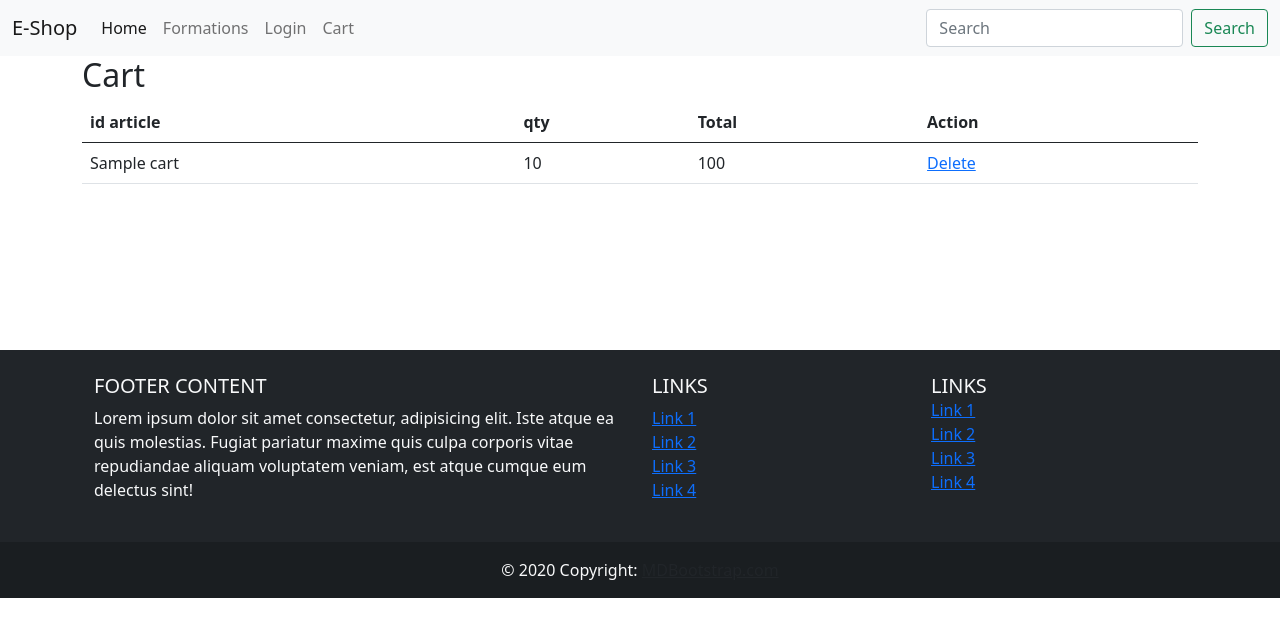
After one commit to JennyViannay/0321_projet_2_fil_rouge, a PHP site: the page made by src/View/Home/cart.html.twig in a window 1280 px wide. The commit adds this page. Shown: the top 637 px of the page. Run offline with PHP 8.4, Linux system fonts and the light colour scheme; the template is opened without the code that fills it: most values are stand-ins (such as "Sample title", 1, 10 or a date in 2020); some libraries are stand-ins or nearby versions.

Commit message:
gestion du panier

```diff
--- a/src/View/Article/index.html.twig
+++ b/src/View/Article/index.html.twig
@@ -14,7 +14,7 @@
                 </div>
                 <div class="card-footer text-center">
                     <a href="#" class="btn btn-primary">Show</a>
-                    <a href="#" class="btn btn-success">Add To Cart</a>
+                    <a href="/home/addToCart/{{article.id}}" class="btn btn-success">Add To Cart</a>
                     <a href="/home/like/{{article.id}}" class="btn btn-secondary">Add to favorite</a>
                 </div>
             </div>
--- /dev/null
+++ b/src/View/Home/cart.html.twig
@@ -0,0 +1,27 @@
+{% extends 'layout.html.twig' %}
+{% block title %} - Cart {% endblock %}
+{% block content %}
+<div class="container">
+    <h2>Cart</h2>
+    <table class="table">
+        <thead>
+            <tr>
+                <th scope="col">id article</th>
+                <th scope="col">qty</th>
+                <th scope="col">Total</th>
+                <th scope="col">Action</th>
+            </tr>
+        </thead>
+        <tbody>
+            {% for article in cart %}
+            <tr>
+                <td>{{article.title}}</td>
+                <td>{{article.qty}}</td>
+                <td>{{article.qty * article.price}}</td>
+                <td><a href="/home/deleteFromCart/{{article.id}}">Delete</a></td>
+            </tr>
+            {% endfor %}
+        </tbody>
+    </table>
+</div>
+{% endblock %}
--- a/src/View/Home/index.html.twig
+++ b/src/View/Home/index.html.twig
@@ -1,5 +1,5 @@
 {% extends 'layout.html.twig' %}
-
+{% block title %} - Formations {% endblock %}
 {% block content %}
 <section id="carousel container-fluid">
     <div id="carouselExampleControls" class="carousel slide" data-bs-ride="carousel">
--- a/src/View/layout.html.twig
+++ b/src/View/layout.html.twig
@@ -50,6 +50,9 @@
                     </li>
                     {% endif %}
                     {% endif %}
+                    <li class="nav-item">
+                        <a class="nav-link" href="/home/cart">Cart</a>
+                    </li>
                 </ul>
                 <form class="d-flex">
                     <input class="form-control me-2" type="search" placeholder="Search" aria-label="Search">
@@ -58,7 +61,7 @@
             </div>
         </div>
     </nav>
-        {% block content %}{% endblock %}
+    {% block content %}{% endblock %}
     <div style="height : 150px"></div>
     <!-- Footer -->
     <footer class="bg-dark text-center text-light text-lg-start">
```
Also changed, not shown: src/Controller/HomeController.php (+44 -0 lines).
